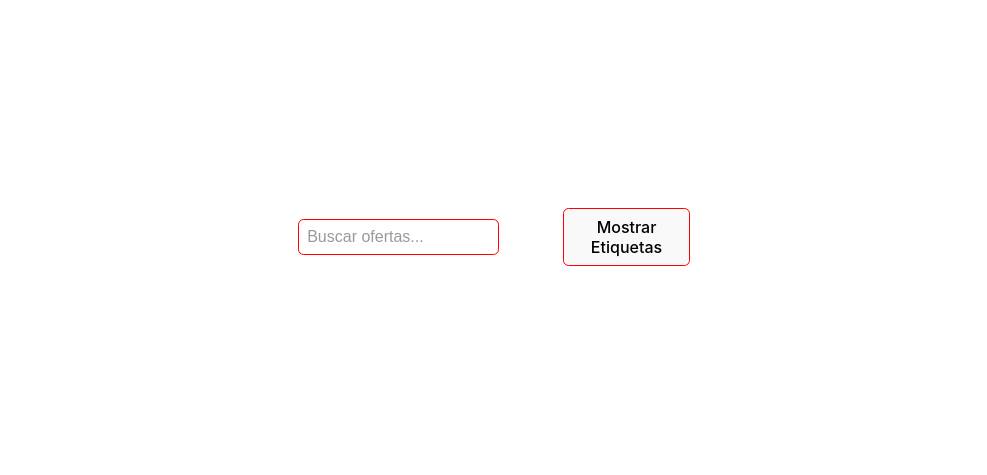
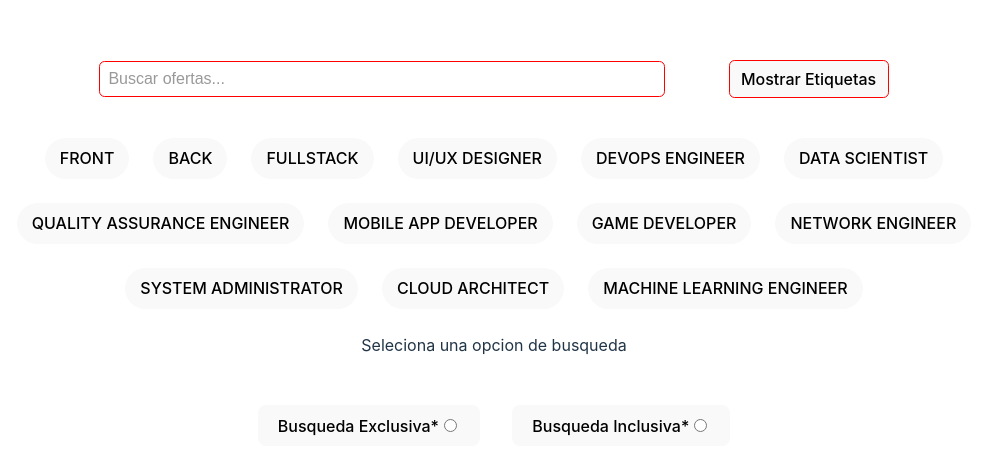
Before and after one commit to AlexisPiramide/Pruebas-Projecto-Final, a React (Vite) app: page / in a window 1280 px wide. Shown: the part 163-638 px from the top of the page, without its empty margins (146-1133 px from the left). Built offline with nearby package versions, Linux system fonts and the light colour scheme; the HTML template or start-up script is replaced by a standard one.

Commit message:
Modificado ocultacion de etiquetas, ahora solo se esconde y no se reinicia

```diff
--- a/src/fragments/Etiquetas.jsx
+++ b/src/fragments/Etiquetas.jsx
@@ -15,10 +15,12 @@
         <div className="secion-etiquetas">
             <div>
                 <input className="search-bar" type="text" placeholder="Buscar ofertas..." />
-                <button onClick={()=>setEscondidas(!escodidas)}>{escodidas?'Esconder Etiquetas':'Mostrar Etiquetas'}</button>
+                <button className="boton-esconder" onClick={()=>setEscondidas(!escodidas)}>{escodidas?'Esconder Etiquetas':'Mostrar Etiquetas'}</button>
             </div>
-            {escodidas?<ContenedorEtiquetas etiquetas={etiquetas} etiquetasSeleccionadas={etiquetasSeleccionadas} setEtiquetasSeleccionadas={setEtiquetasSeleccionadas}/>:''}
-            {escodidas?<OpcionesEtiquetas setOpcionesBusqueda={setOpcionesBusqueda}/>:''}
+            <div className={escodidas ? 'hidden' : 'visible'}>
+                <ContenedorEtiquetas etiquetas={etiquetas}  etiquetasSeleccionadas={etiquetasSeleccionadas} setEtiquetasSeleccionadas={setEtiquetasSeleccionadas}/>
+                <OpcionesEtiquetas setOpcionesBusqueda={setOpcionesBusqueda}/>
+            </div>
         </div>
     )
 }
--- a/src/style/Etiquetas.css
+++ b/src/style/Etiquetas.css
@@ -14,12 +14,13 @@
     align-items: center;
 }
 
-.secion-etiquetas > div > button{
-    padding: 0.5em;
-    font-size: 1rem;
-    border: 1px solid red;
-    border-radius: 0.35em;
-    margin: 2em;
+
+.secion-etiquetas > div:nth-child(2){
+    width: 90%;
+    display: flex;
+    flex-direction: column;
+    justify-content: center;
+    align-items: center;
 }
 
 .search-bar::placeholder {
@@ -34,3 +35,22 @@
     border-radius: 0.35em;
     margin: 2em;
 }
+
+.boton-esconder{
+    width: 10em;
+    padding: 0.5em;
+    font-size: 1rem;
+    border: 1px solid red;
+    border-radius: 0.35em;
+    margin: 2em;
+
+}
+
+.visible {
+    visibility:visible;
+}
+.hidden {
+    visibility:hidden;
+    height: 0;
+    width: 0;
+}
```
Also changed, not shown: cambiosnecesarios.txt (deleted), src/style/ContenedorEtiquetas.css (line endings or trailing spaces).
